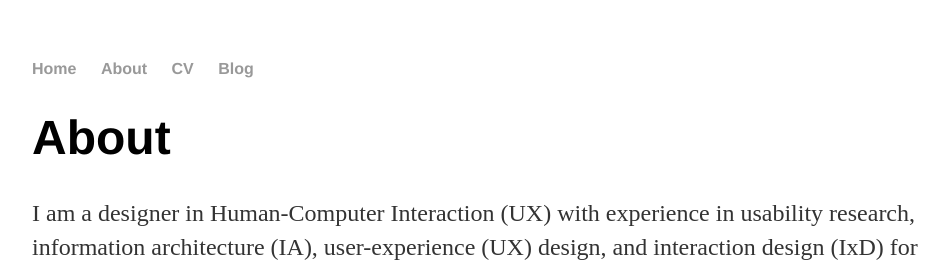
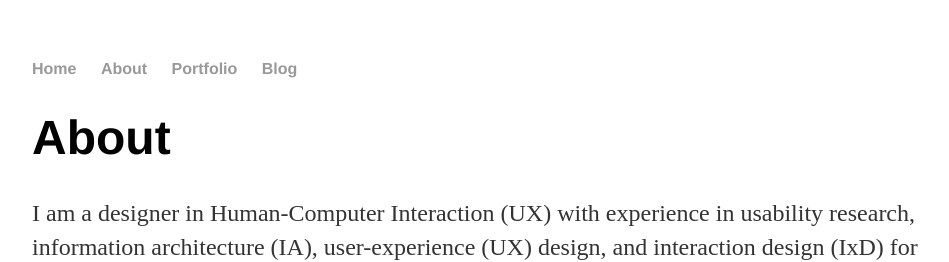
Before and after one commit to alliwalk/alliwalk.github.io, a Jekyll site: the page built from about/index.html, in a window 1280 px wide. Shown: the top 262 px of the page, without its empty margins (160-1109 px from the left). Built offline with Jekyll 4.4.1, drawn with Linux system fonts in a browser that asks for light colours.

Commit message:
Update default.html
link to portfolio site vs CV

```diff
--- a/_layouts/default.html
+++ b/_layouts/default.html
@@ -10,7 +10,7 @@
 	    		<ul>
 	        		<li><a href="/">Home</a></li>
 		        	<li><a href="/about">About</a></li>
-	        		<li><a href="/cv">CV</a></li>
+	        		<li><a href="https://alliwalk.carbonmade.com/">Portfolio</a></li>
 	        		<li><a href="/blog">Blog</a></li>
 	    		</ul>
 			</nav>
```
